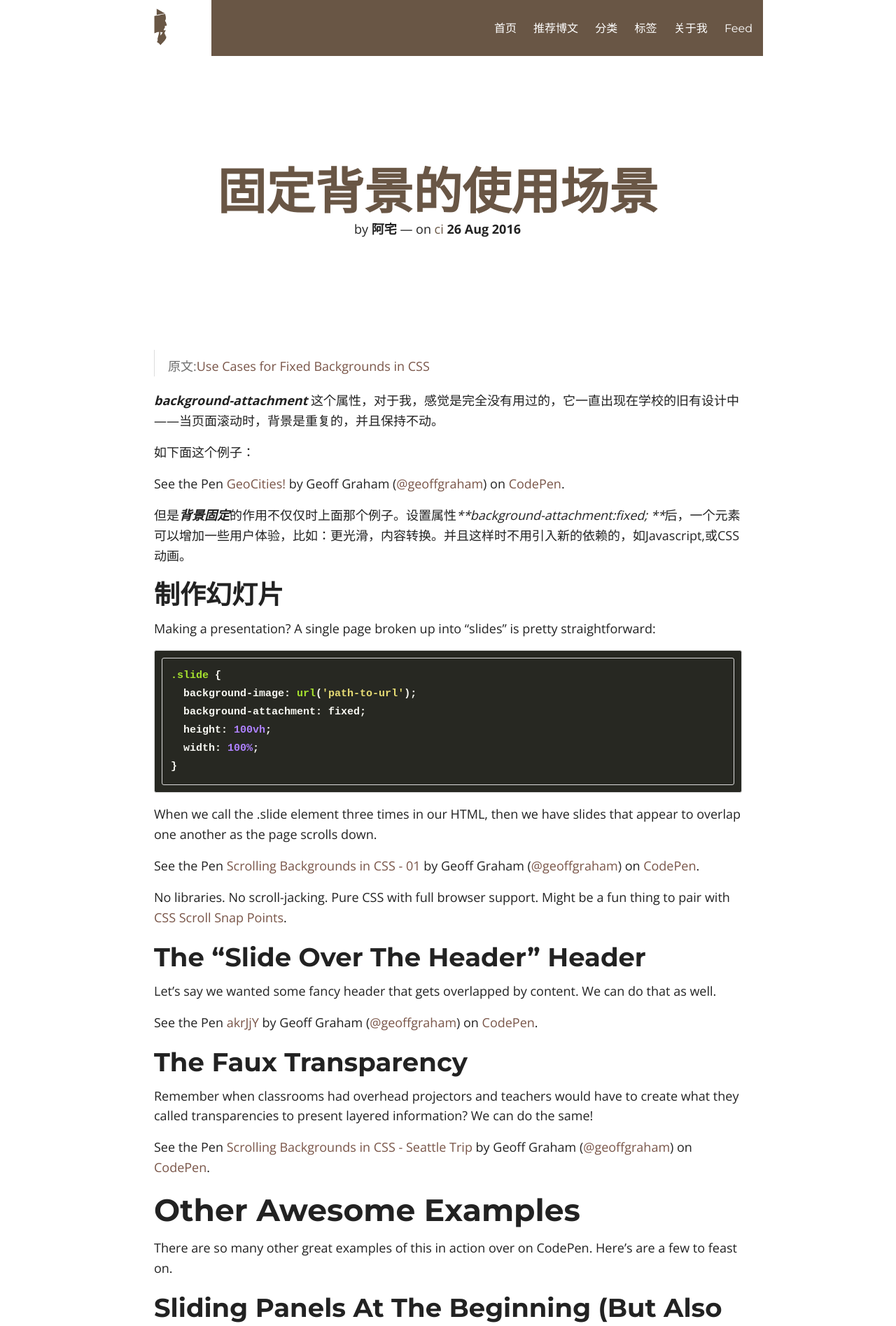
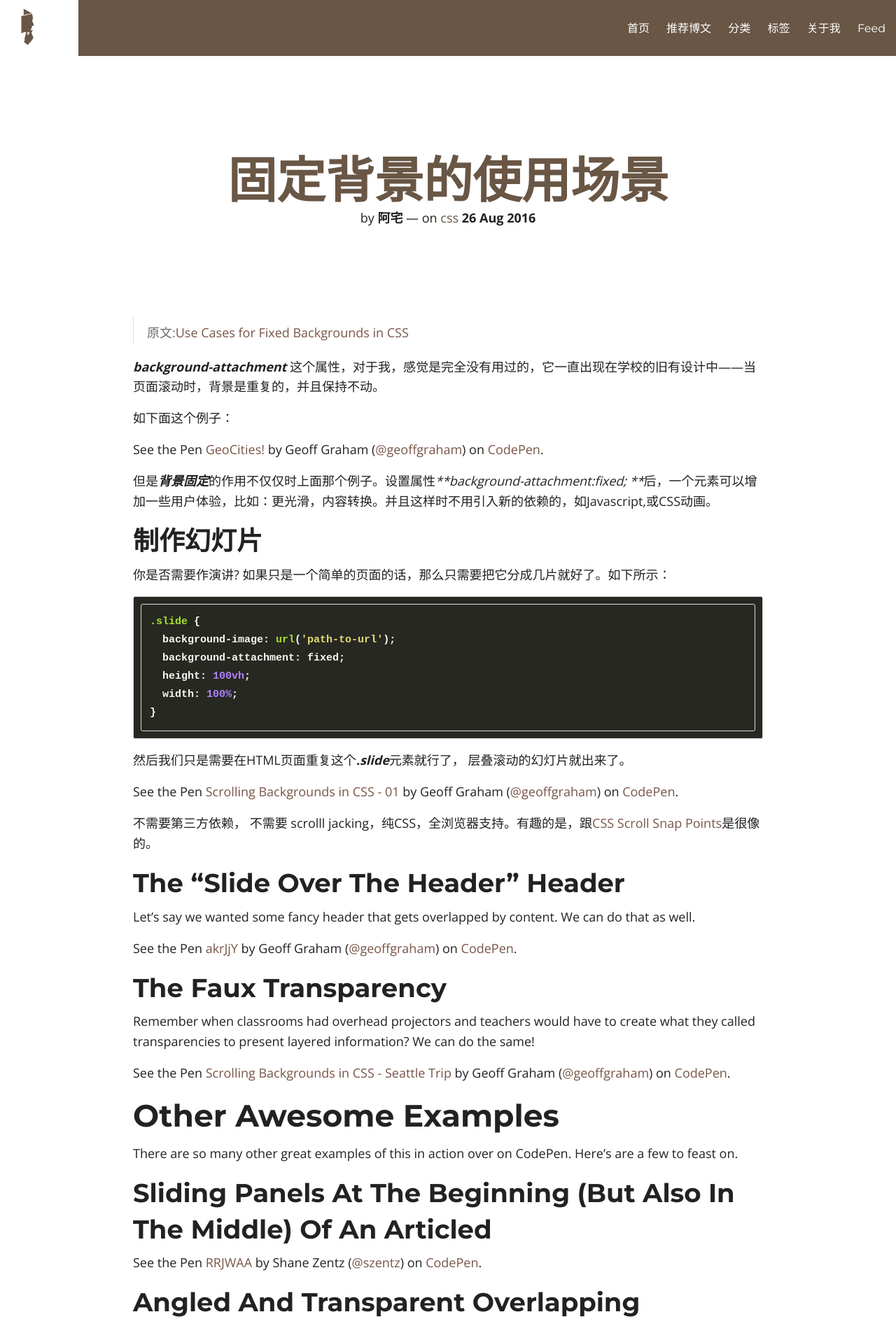
Before and after one commit to guocailee/guocailee.github.io, a Jekyll site: the page built from _posts/2016-08-26-Use-Cases-for-Fixed-Backgrounds-in-CSS.md, in a window 1280 px wide. Shown: the top 1895 px of the page at 70% size. Built offline with Jekyll 4.4.1, drawn with Linux system fonts in a browser that asks for light colours; nearby versions of some CDN libraries; comment, search, counter and statistics services are not loaded.

Commit message:
update post

````diff
--- a/_posts/2016-08-26-Use-Cases-for-Fixed-Backgrounds-in-CSS.md
+++ b/_posts/2016-08-26-Use-Cases-for-Fixed-Backgrounds-in-CSS.md
@@ -3,7 +3,7 @@ layout: post
 title: "固定背景的使用场景"
 description: "Use Cases for Fixed Backgrounds in CSS"
 category: FE
-tags: [ci]
+tags: [css]
 comments: true
 share: true
 ---
@@ -19,7 +19,7 @@ share: true
 
 ## 制作幻灯片
 
-Making a presentation? A single page broken up into "slides" is pretty straightforward:
+你是否需要作演讲? 如果只是一个简单的页面的话，那么只需要把它分成几片就好了。如下所示：
 
 ```css
 .slide {
@@ -30,11 +30,11 @@ Making a presentation? A single page broken up into "slides" is pretty straightf
 }
 ```
 
-When we call the .slide element three times in our HTML, then we have slides that appear to overlap one another as the page scrolls down.
+然后我们只是需要在HTML页面重复这个***.slide***元素就行了， 层叠滚动的幻灯片就出来了。
 
 <p data-height="400" data-theme-id="0" data-slug-hash="NAEXyg" data-default-tab="result" data-user="geoffgraham" data-embed-version="2" class="codepen">See the Pen <a href="http://codepen.io/geoffgraham/pen/NAEXyg/">Scrolling Backgrounds in CSS - 01</a> by Geoff Graham (<a href="http://codepen.io/geoffgraham">@geoffgraham</a>) on <a href="http://codepen.io">CodePen</a>.</p>
 
-No libraries. No scroll-jacking. Pure CSS with full browser support. Might be a fun thing to pair with [CSS Scroll Snap Points](https://css-tricks.com/introducing-css-scroll-snap-points/).
+不需要第三方依赖， 不需要 scrolll jacking，纯CSS，全浏览器支持。有趣的是，跟[CSS Scroll Snap Points](https://css-tricks.com/introducing-css-scroll-snap-points/)是很像的。
 
 ## The "Slide Over The Header" Header
 
--- a/assets/css/post.css
+++ b/assets/css/post.css
@@ -314,7 +314,13 @@ body,
     margin-right: auto;
 }
 
-.post-template .notepad-post-content > div:not(.notepad-post-title) p,div {
+.post-template .notepad-post-content > div:not(.notepad-post-title) p {
+    margin: 0 auto 0.9em auto;
+    max-width: 56.25rem;
+    font-size: 1.125rem;
+}
+
+article.notepad-post-content > div:not(.notepad-post-title) div {
     margin: 0 auto 0.9em auto;
     max-width: 56.25rem;
     font-size: 1.125rem;
````
